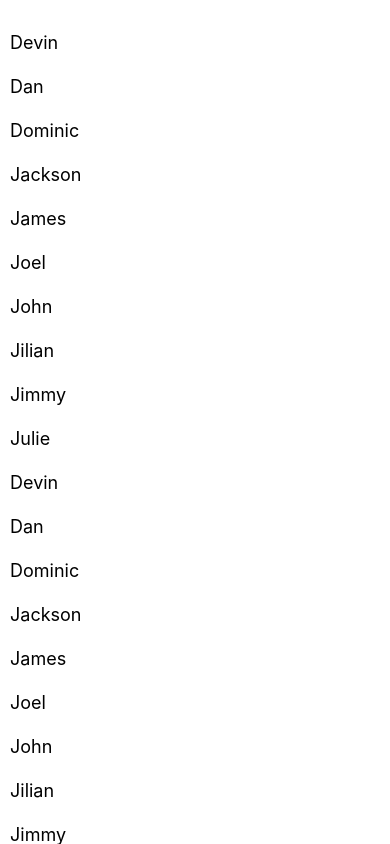
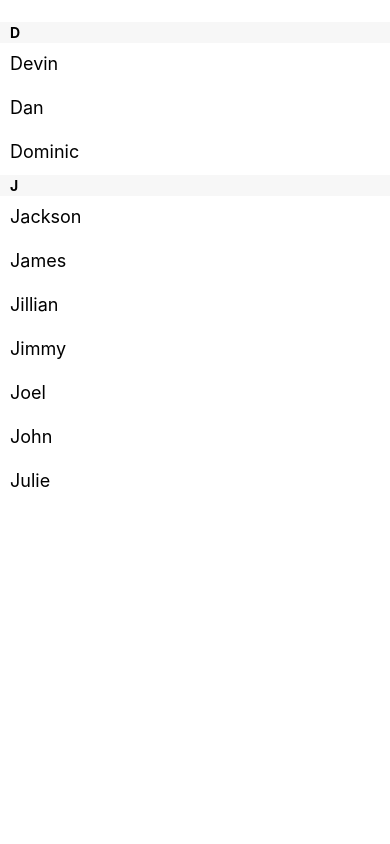
Before and after one commit to gcarvajalp/recycling-points, a React Native app: screen / in a window 390 px wide. Built offline with nearby package versions, Linux system fonts and the light colour scheme.

Commit message:
test listView component react-native

```diff
--- a/App.js
+++ b/App.js
@@ -1,33 +1,18 @@
 import React, {Component} from 'react';
-import {FlatList, StyleSheet, Text, View} from 'react-native';
+import {SectionList, StyleSheet, Text, View } from 'react-native';
 
-export default class FlatListBasics extends Component{
+export default class SectionListBasics extends Component{
 	render(){
 		return(
 			<View style={styles.container}>
-				<FlatList data={[
-					{key:'Devin'},
-					{key:'Dan'},
-					{key:'Dominic'},
-					{key:'Jackson'},
-					{key:'James'},
-					{key:'Joel'},
-					{key:'John'},
-					{key:'Jilian'},
-					{key:'Jimmy'},
-					{key:'Julie'},
-					{key:'Devin'},
-					{key:'Dan'},
-					{key:'Dominic'},
-					{key:'Jackson'},
-					{key:'James'},
-					{key:'Joel'},
-					{key:'John'},
-					{key:'Jilian'},
-					{key:'Jimmy'},
-					{key:'Julie'},
+				<SectionList
+				sections={[
+					{title:'D',data:['Devin','Dan','Dominic']},
+					{title:'J',data:['Jackson','James','Jillian','Jimmy','Joel','John','Julie']},
 				]}
-			renderItem={({item})=><Text style={styles.item}>{item.key}</Text>}
+			renderItem={({item})=><Text style={styles.item}>{item}</Text>}
+			renderSectionHeader={({section}) => <Text style={styles.sectionheader}>{section.title}</Text> }
+			keyExtractor={(item, index)=>index}
 				/>
 			</View>
 		);
@@ -39,6 +24,15 @@
 		flex:1,
 		paddingTop:22
 	},
+	sectionheader:{
+		paddingTop:2,
+		paddingLeft:10,
+		paddingRight:10,
+		paddingBottom:2,
+		fontSize:14,
+		fontWeight:'bold',
+		backgroundColor: 'rgba(247,247,247,1.0)',
+	},
 	item:{
 		padding:10,
 		fontSize:18,
```
